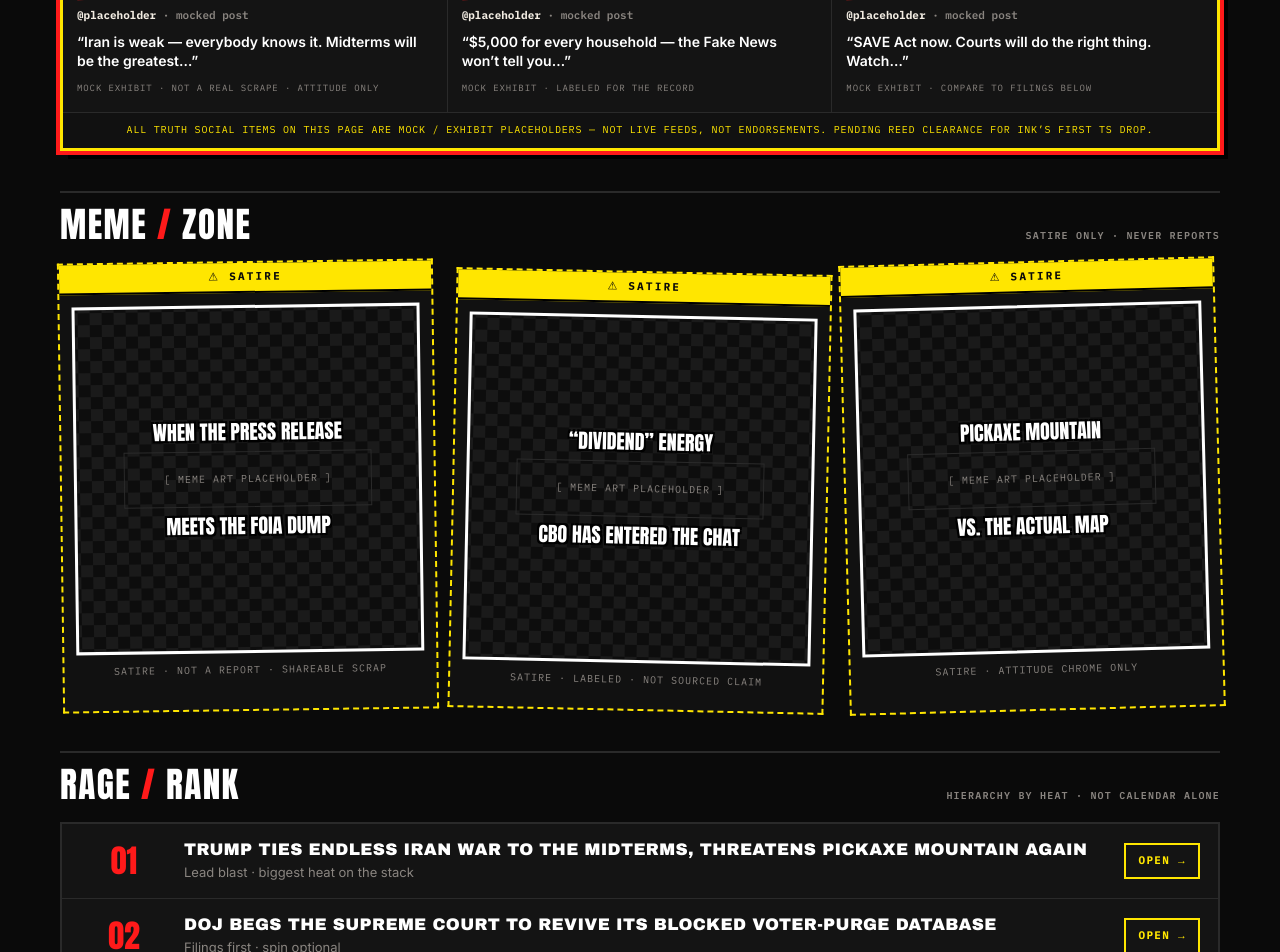
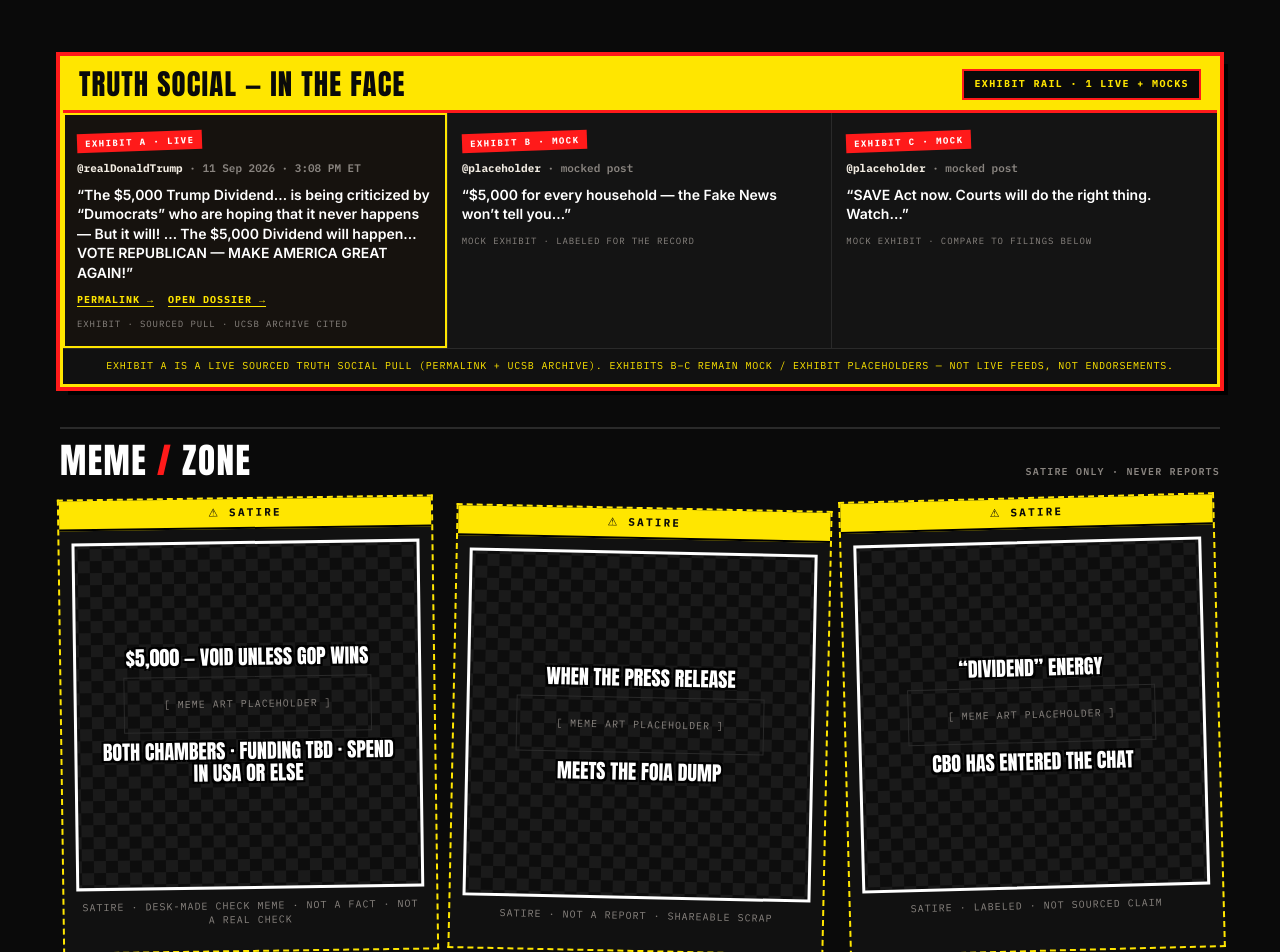
Before and after one commit to donaldfiles/the-donald-files, a React (Vite) app: page / in a window 1280 px wide. Shown: the part 1460-2412 px from the top of the page. Built offline with nearby package versions, Linux system fonts and the light colour scheme.

Commit message:
Ship Truth Social Watch #1 + wire live TruthStrip exhibit
Add Ink’s cleared $5,000 dividend double-down report (FACT vs ANALYSIS
labeled; UCSB archive + permalink sources). Replace Exhibit A MOCK with
the real pull; keep B–C mocks. Optional SATIRE check meme on MemeRail.

```diff
--- a/src/components/home/HostileList.tsx
+++ b/src/components/home/HostileList.tsx
@@ -8,6 +8,8 @@
 /** Rage rank blurbs — attitude only, no new facts. */
 function rageBlurb(slug: string, fallbackIndex: number): string {
   const map: Record<string, string> = {
+    'truth-social-trump-dividend-5000-double-down':
+      'Truth Social Watch · live exhibit on the rail',
     'iran-war-midterms-pickaxe-mountain':
       'Lead blast · biggest heat on the stack',
     'doj-scotus-save-voter-verification': 'Filings first · spin optional',
--- a/src/components/home/MemeRail.tsx
+++ b/src/components/home/MemeRail.tsx
@@ -1,4 +1,9 @@
 const MEMES = [
+  {
+    top: '$5,000 — VOID unless GOP wins',
+    bot: 'both chambers · funding TBD · spend in USA or else',
+    cap: 'SATIRE · desk-made check meme · NOT a fact · not a real check',
+  },
   {
     top: 'When the press release',
     bot: 'meets the FOIA dump',
@@ -8,11 +13,6 @@
     top: '“Dividend” energy',
     bot: 'CBO has entered the chat',
     cap: 'SATIRE · labeled · not sourced claim',
-  },
-  {
-    top: 'Pickaxe Mountain',
-    bot: 'vs. the actual map',
-    cap: 'SATIRE · attitude chrome only',
   },
 ]
 
--- a/src/components/home/TruthStrip.tsx
+++ b/src/components/home/TruthStrip.tsx
@@ -1,16 +1,38 @@
-const EXHIBITS = [
+import { Link } from 'react-router-dom'
+
+type Exhibit = {
+  tag: string
+  handle: string
+  handleNote: string
+  body: string
+  foot: string
+  live?: boolean
+  permalink?: string
+  reportSlug?: string
+}
+
+const EXHIBITS: Exhibit[] = [
   {
-    tag: 'EXHIBIT A · MOCK',
-    body: '“Iran is weak — everybody knows it. Midterms will be the greatest…”',
-    foot: 'Mock exhibit · not a real scrape · attitude only',
+    tag: 'EXHIBIT A · LIVE',
+    handle: '@realDonaldTrump',
+    handleNote: '11 Sep 2026 · 3:08 PM ET',
+    body: '“The $5,000 Trump Dividend… is being criticized by “Dumocrats” who are hoping that it never happens — But it will! … The $5,000 Dividend will happen… VOTE REPUBLICAN — MAKE AMERICA GREAT AGAIN!”',
+    foot: 'EXHIBIT · sourced pull · UCSB archive cited',
+    live: true,
+    permalink: 'https://truthsocial.com/@realDonaldTrump/117253978301857789',
+    reportSlug: 'truth-social-trump-dividend-5000-double-down',
   },
   {
     tag: 'EXHIBIT B · MOCK',
+    handle: '@placeholder',
+    handleNote: 'mocked post',
     body: '“$5,000 for every household — the Fake News won’t tell you…”',
     foot: 'Mock exhibit · labeled for the record',
   },
   {
     tag: 'EXHIBIT C · MOCK',
+    handle: '@placeholder',
+    handleNote: 'mocked post',
     body: '“SAVE Act now. Courts will do the right thing. Watch…”',
     foot: 'Mock exhibit · compare to filings below',
   },
@@ -21,24 +43,39 @@
     <section className="truth-strip" aria-label="Truth Social exhibits">
       <div className="truth-head">
         <h2>Truth Social — In The Face</h2>
-        <span className="truth-badge">EXHIBIT RAIL · MOCK POSTS</span>
+        <span className="truth-badge">EXHIBIT RAIL · 1 LIVE + MOCKS</span>
       </div>
       <div className="truth-rail">
         {EXHIBITS.map((ex) => (
-          <div className="truth-post" key={ex.tag}>
+          <div
+            className={`truth-post${ex.live ? ' is-live' : ''}`}
+            key={ex.tag}
+          >
             <span className="exhibit-tag">{ex.tag}</span>
             <div className="truth-handle">
-              <strong>@placeholder</strong> · mocked post
+              <strong>{ex.handle}</strong> · {ex.handleNote}
             </div>
             <p className="truth-body">{ex.body}</p>
+            {ex.live && ex.permalink && ex.reportSlug ? (
+              <div className="truth-links">
+                <a
+                  href={ex.permalink}
+                  target="_blank"
+                  rel="noreferrer noopener"
+                >
+                  Permalink →
+                </a>
+                <Link to={`/reports/${ex.reportSlug}`}>Open dossier →</Link>
+              </div>
+            ) : null}
             <div className="truth-foot">{ex.foot}</div>
           </div>
         ))}
       </div>
       <div className="mock-note">
-        All Truth Social items on this page are MOCK / EXHIBIT placeholders —
-        not live feeds, not endorsements. Pending Reed clearance for Ink’s
-        first TS drop.
+        Exhibit A is a LIVE sourced Truth Social pull (permalink + UCSB
+        archive). Exhibits B–C remain MOCK / EXHIBIT placeholders — not live
+        feeds, not endorsements.
       </div>
     </section>
   )
--- a/src/content/articles.ts
+++ b/src/content/articles.ts
@@ -17,6 +17,35 @@
 }
 
 export const articles: Article[] = [
+  {
+    slug: 'truth-social-trump-dividend-5000-double-down',
+    title: 'He doubled down on the $5,000 midterm bribe on his own app',
+    category: 'REPORTS',
+    date: '2026-09-14',
+    dek: 'Two days after Dallas, Trump posted that the “Trump Dividend” will happen — and told America to VOTE REPUBLICAN. Here’s the post. Full stop.',
+    body: [
+      'FACT — What he posted: On 11 September 2026 at 3:08 PM ET, @realDonaldTrump posted: “The $5,000 Trump Dividend, given to all Adults in the United States due to the fact that our Country is taking in Trillions of Dollars of Economic Development, Investment, and Pure SUCCESS, is being criticized by “Dumocrats” who are hoping that it never happens — But it will! As an example, the Dumocrats said THE GREAT BIG BEAUTIFUL BILL, one of the largest ever approved by Congress, or signed into Law by a President happened, despite the Dumocrats saying it would be impossible to get approved — Or the Gift of $1776 that I gave last year to our Military, was an almost guaranteed Non Starter, everyone said it could not be done, but it was, our Military Patriots got the money, and loved it. When I say something, I mean it! The $5,000 Dividend will happen because the People of our Country deserve it. VOTE REPUBLICAN — MAKE AMERICA GREAT AGAIN! President DONALD J. TRUMP” Permalink: https://truthsocial.com/@realDonaldTrump/117253978301857789',
+      'No mechanics. No bill text. No funding line. Just a midterm demand note typed in all-caps energy and aimed at the base. Timestamp and full text also archived by the American Presidency Project (UCSB) for 11 September 2026.',
+      'ANALYSIS (labeled opinion / editorial context) — Why it matters: This is the convention pledge with the mask off: not a policy white paper — a vote-contingent cash promise blasted on his private network after the arena lights went down. Wire reporting already put the sticker price north of $1 trillion and noted Congress would likely have to bless it. He answered the skepticism the only way he knows: yell “But it will!” and stamp VOTE REPUBLICAN on the end.',
+      'Related file: /reports/trump-dividend-5000-gop-congress/',
+    ],
+    sources: [
+      {
+        label: 'Primary — Truth Social permalink (@realDonaldTrump, 11 Sep 2026)',
+        url: 'https://truthsocial.com/@realDonaldTrump/117253978301857789',
+      },
+      {
+        label:
+          'Archive — American Presidency Project (UCSB), Truth Social Posts of 11 Sep 2026',
+        url: 'https://www.presidency.ucsb.edu/documents/truth-social-posts-september-11-2026',
+      },
+      {
+        label: 'Context — Reuters, 10 Sep 2026 (cost / Congress / legality)',
+        url: 'https://www.reuters.com/world/us/trump-touts-5000-payout-if-republicans-win-vance-waits-wings-2026-09-10/',
+      },
+    ],
+    published: true,
+  },
   {
     slug: 'iran-war-midterms-pickaxe-mountain',
     title:
--- a/src/index.css
+++ b/src/index.css
@@ -1671,6 +1671,34 @@
   line-height: 1.4;
   color: #fff;
   margin: 0 0 10px;
+}
+
+
+.truth-post.is-live {
+  background: #16120e;
+  box-shadow: inset 0 0 0 2px var(--stamp-yellow);
+}
+
+.truth-links {
+  display: flex;
+  flex-wrap: wrap;
+  gap: 10px 14px;
+  margin: 0 0 10px;
+  font-family: var(--mono);
+  font-size: 10px;
+  font-weight: 700;
+  letter-spacing: 0.1em;
+  text-transform: uppercase;
+}
+
+.truth-links a {
+  color: var(--stamp-yellow);
+  text-decoration: underline;
+  text-underline-offset: 3px;
+}
+
+.truth-links a:hover {
+  color: #fff;
 }
 
 .truth-foot {
--- a/src/pages/Home.tsx
+++ b/src/pages/Home.tsx
@@ -10,6 +10,7 @@
 
 /** Rage hierarchy (heat first) — uses existing articles only. */
 const RAGE_ORDER = [
+  'truth-social-trump-dividend-5000-double-down',
   'iran-war-midterms-pickaxe-mountain',
   'doj-scotus-save-voter-verification',
   'trump-dividend-5000-gop-congress',
@@ -115,7 +116,7 @@
           <strong>THE DONALD FILES</strong> · hybrid home · articles stay Open
           Dossier
         </div>
-        <div>Satire labeled · exhibits marked MOCK · homepage only</div>
+        <div>Satire labeled · Exhibit A LIVE · B–C MOCK · homepage only</div>
       </footer>
     </div>
   )
```
